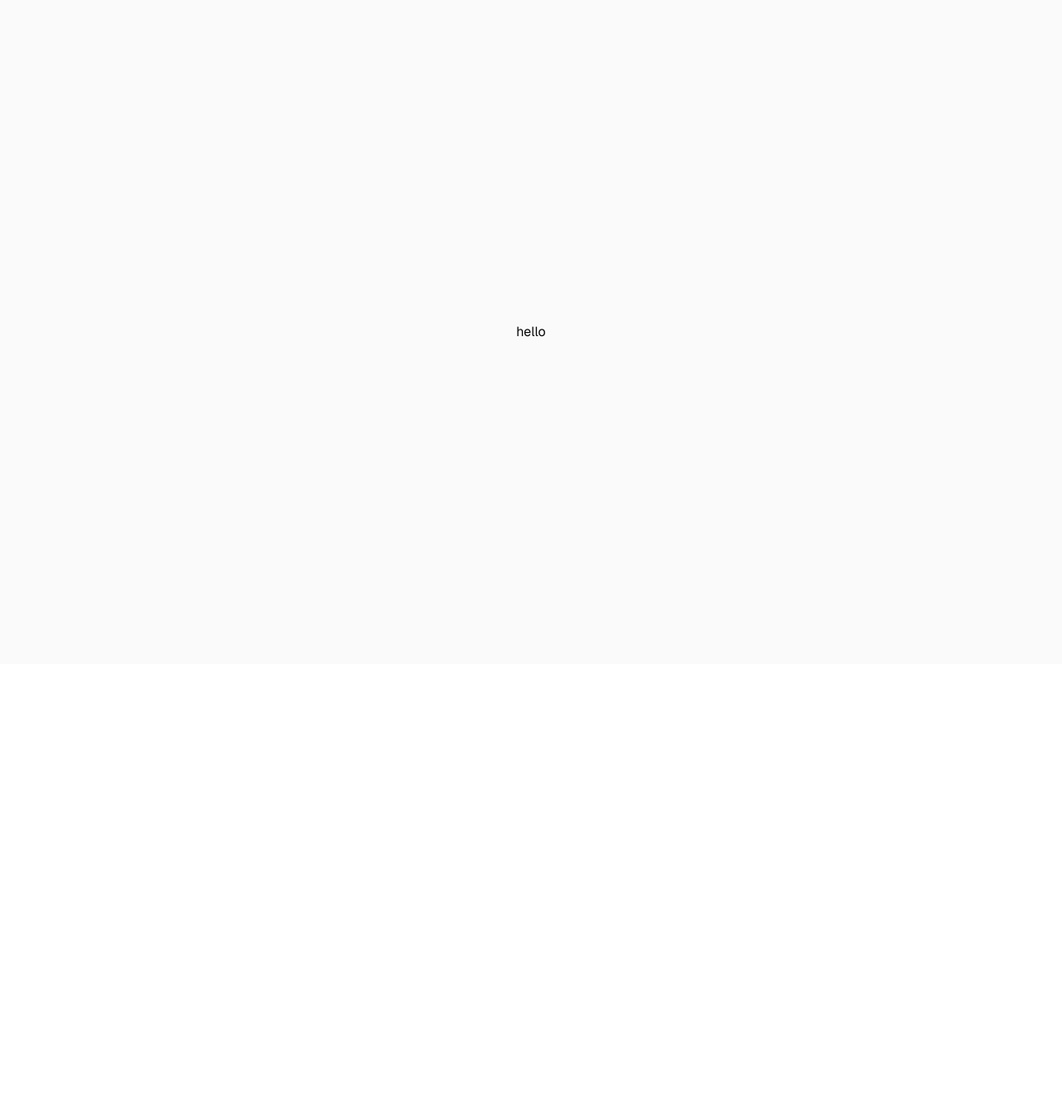
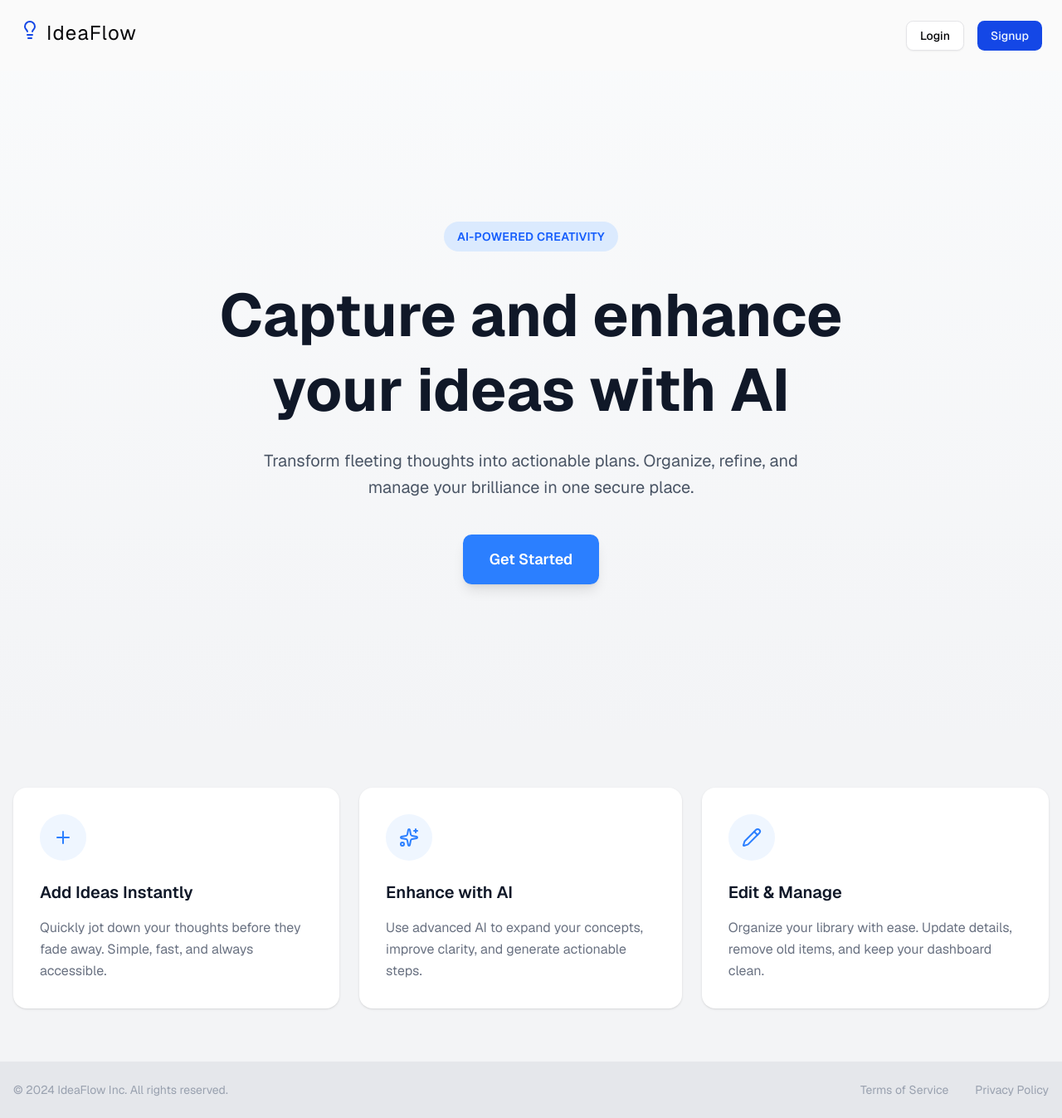
Before and after one commit to rewatiramanprasad/houseofedtech, a Next.js app: page / in a window 1280 px wide. Shown: the whole page at 83% size. Before the commit the page ends 800 px from the top, so only its background shows below. Built offline with nearby package versions, Linux system fonts and the light colour scheme.

Commit message:
feat: added landed page and its related

```diff
--- a/app/page.tsx
+++ b/app/page.tsx
@@ -1,10 +1,16 @@
-import Image from "next/image";
+import Image from 'next/image'
+import Navigation from '@/components/Navigation'
+import HeroSection from '@/components/HeroSection'
+import FeaturesSection from '@/components/FeaturesSection'
+import Footer from '@/components/Footer'
 
 export default function Home() {
   return (
-    <div className="flex min-h-screen items-center justify-center bg-zinc-50 font-sans">
-      <button > hello</button>
-
+    <div className="flex flex-col min-h-screen  bg-zinc-50 font-sans">
+      <Navigation />
+      <HeroSection />
+      <FeaturesSection />
+      <Footer />
     </div>
-  );
+  )
 }
--- /dev/null
+++ b/components/FeaturesSection.tsx
@@ -0,0 +1,54 @@
+import React from 'react'
+import { Plus, Sparkles, Pencil } from 'lucide-react'
+export default function FeaturesSection() {
+  const features = [
+    {
+      icon: <Plus />,
+      title: 'Add Ideas Instantly',
+      description:
+        'Quickly jot down your thoughts before they fade away. Simple, fast, and always accessible.',
+    },
+    {
+      icon: <Sparkles />,
+      title: 'Enhance with AI',
+      description:
+        'Use advanced AI to expand your concepts, improve clarity, and generate actionable steps.',
+    },
+    {
+      icon: <Pencil />,
+      title: 'Edit & Manage',
+      description:
+        'Organize your library with ease. Update details, remove old items, and keep your dashboard clean.',
+    },
+  ]
+
+  return (
+    <div className="bg-gray-100 py-16 px-4">
+      <div className="max-w-7xl mx-auto">
+        <div className="flex flex-col md:flex-row gap-6">
+          {features.map((feature, index) => (
+            <div
+              key={index}
+              className="bg-white rounded-2xl p-8 shadow-sm hover:shadow-md transition-shadow duration-300"
+            >
+
+              <div className="w-14 h-14 bg-blue-50 rounded-full flex items-center justify-center mb-6 text-blue-500">
+                {feature.icon}
+              </div>
+
+
+              <h3 className="text-xl font-semibold text-gray-900 mb-4">
+                {feature.title}
+              </h3>
+
+
+              <p className="text-gray-500 leading-relaxed">
+                {feature.description}
+              </p>
+            </div>
+          ))}
+        </div>
+      </div>
+    </div>
+  )
+}
--- /dev/null
+++ b/components/Footer.tsx
@@ -0,0 +1,28 @@
+import React from 'react'
+
+export default function Footer() {
+  return (
+    <footer className="bg-gray-200  py-6 px-4">
+      <div className="max-w-7xl mx-auto flex flex-col md:flex-row items-center justify-between gap-4">
+        <div className="text-gray-400 text-sm">
+          © 2024 IdeaFlow Inc. All rights reserved.
+        </div>
+
+        <div className="flex items-center gap-8">
+          <a
+            href="#"
+            className="text-gray-400 hover:text-gray-600 text-sm transition-colors duration-200"
+          >
+            Terms of Service
+          </a>
+          <a
+            href="#"
+            className="text-gray-400 hover:text-gray-600 text-sm transition-colors duration-200"
+          >
+            Privacy Policy
+          </a>
+        </div>
+      </div>
+    </footer>
+  )
+}
--- /dev/null
+++ b/components/HeroSection.tsx
@@ -0,0 +1,28 @@
+import React from 'react'
+
+export default function HeroSection() {
+  return (
+    <div className="min-h-screen bg-gradient-to-b from-gray-50 to-gray-100 flex items-center justify-center px-4">
+      <div className="max-w-4xl mx-auto text-center">
+        <div className="inline-flex items-center justify-center mb-8">
+          <span className="bg-blue-100 text-blue-600 text-sm font-semibold px-4 py-2 rounded-full uppercase tracking-wide">
+            AI-Powered Creativity
+          </span>
+        </div>
+
+        <h1 className="text-5xl md:text-6xl lg:text-7xl font-bold text-gray-900 mb-6 leading-tight">
+          Capture and enhance your ideas with AI
+        </h1>
+
+        <p className="text-lg md:text-xl text-gray-600 mb-10 max-w-2xl mx-auto leading-relaxed">
+          Transform fleeting thoughts into actionable plans. Organize, refine,
+          and manage your brilliance in one secure place.
+        </p>
+
+        <button className="bg-blue-500 hover:bg-blue-600 text-white font-semibold px-8 py-4 rounded-lg text-lg transition-all duration-200 shadow-lg hover:shadow-xl transform hover:-translate-y-0.5">
+          Get Started
+        </button>
+      </div>
+    </div>
+  )
+}
--- /dev/null
+++ b/components/Navigation.tsx
@@ -0,0 +1,20 @@
+import React from 'react'
+import { Button } from './ui/button'
+import { Lightbulb } from 'lucide-react'
+
+function Navigation() {
+  return (
+    <nav className="p-6  w-full flex flex-row items-baseline justify-between">
+      <div className='flex flex-row gap-2 justify-center'>
+        <Lightbulb className='text-primary' />
+        <h1 className="tracking-wider text-2xl">IdeaFlow</h1>
+      </div>
+      <div className=" flex  gap-4">
+        <Button variant={'outline'}>Login</Button>
+        <Button variant={'default'}>Signup</Button>
+      </div>
+    </nav>
+  )
+}
+
+export default Navigation
```
